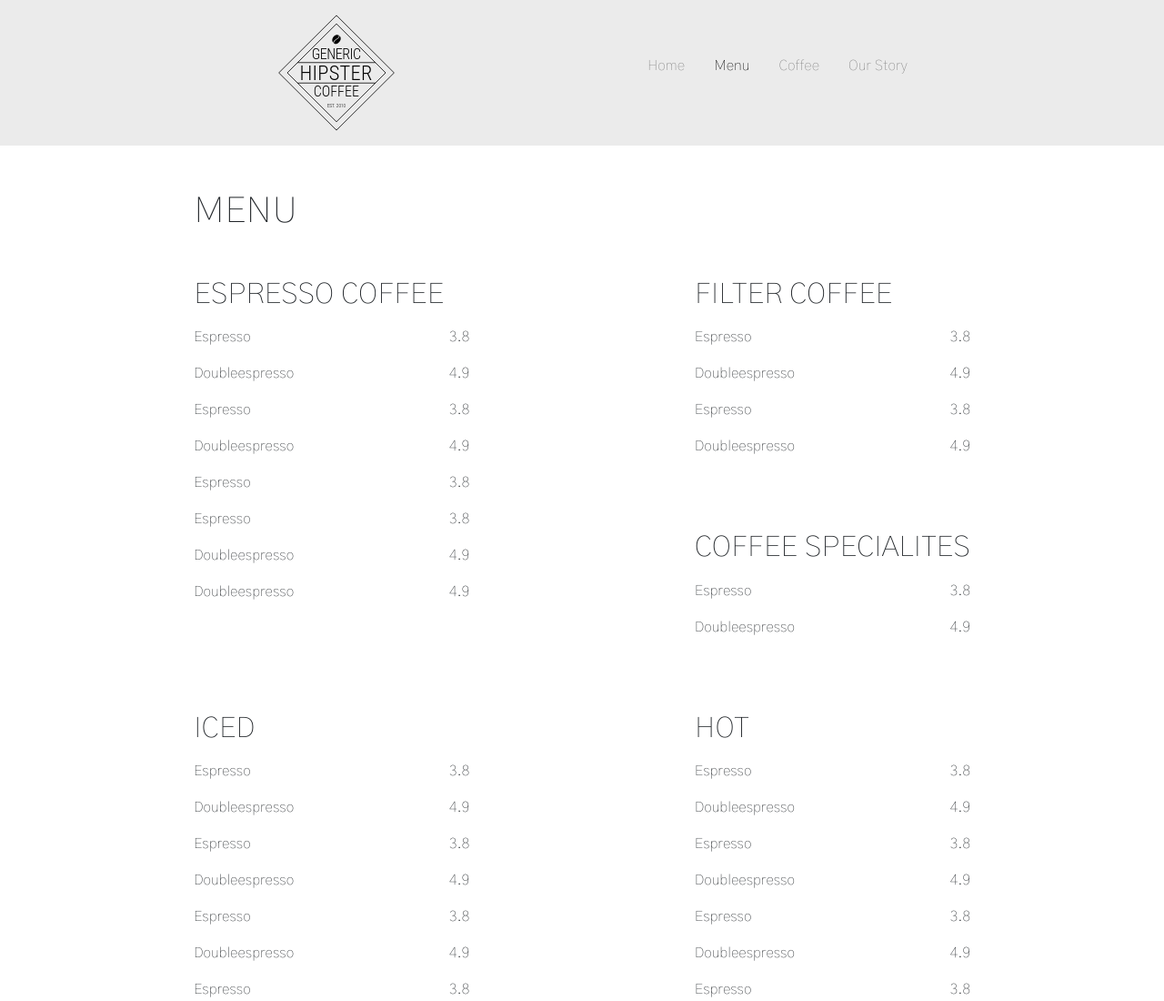
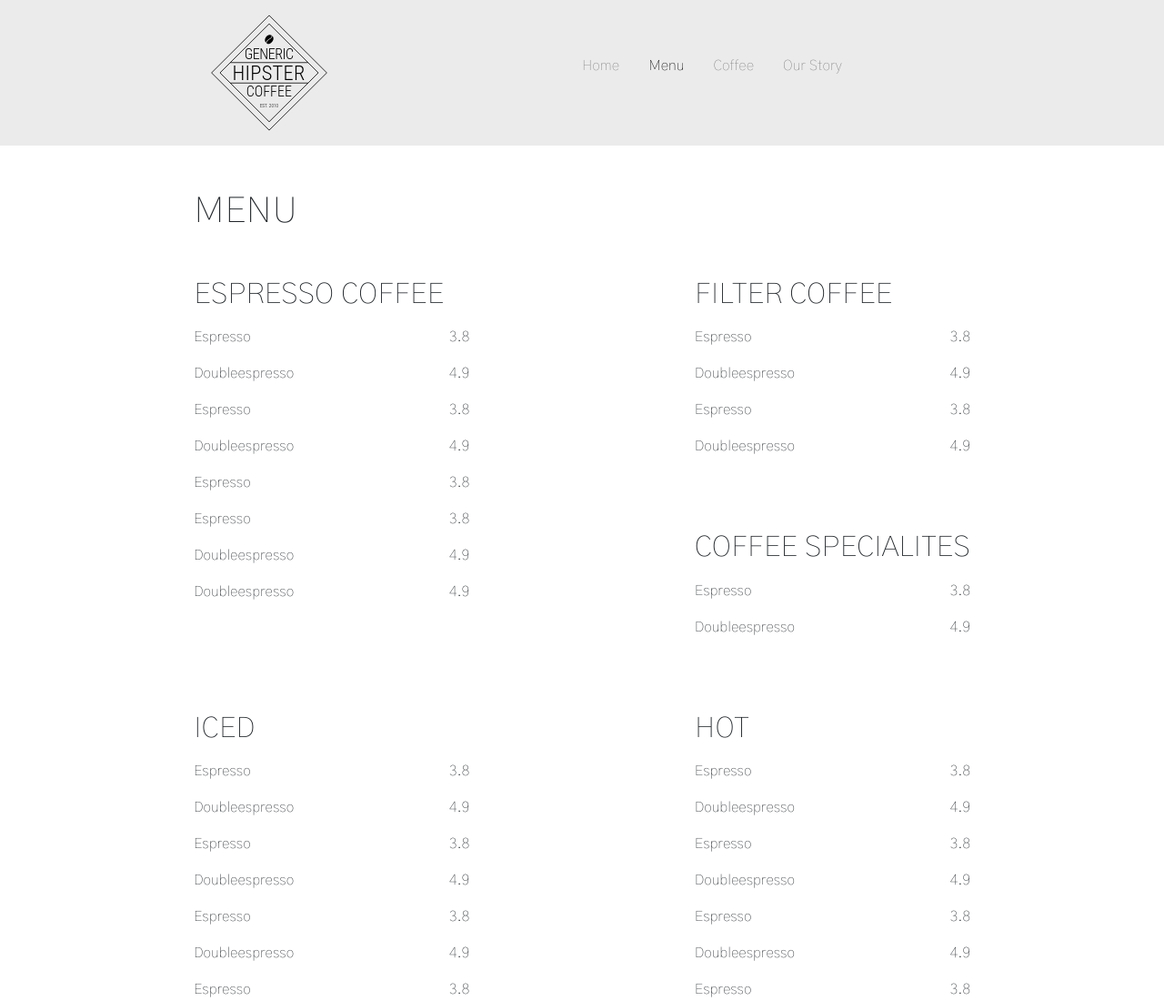
Before and after one commit to n0rtt/generic-hipster-coffee, a website: page src/menu.html in a window 1280 px wide. Shown: the top 1100 px of the page at 91% size. Drawn offline with nearby package versions, Linux system fonts and the light colour scheme; files that its build step writes are made by us from their sources.

Commit message:
final final

```diff
--- a/src/scss/_header.scss
+++ b/src/scss/_header.scss
@@ -6,7 +6,7 @@
 
 header {
     background: #ebebeb;
-    padding-left: 9rem;
+    // padding-left: 9rem;
 }
 
 .header {
```
